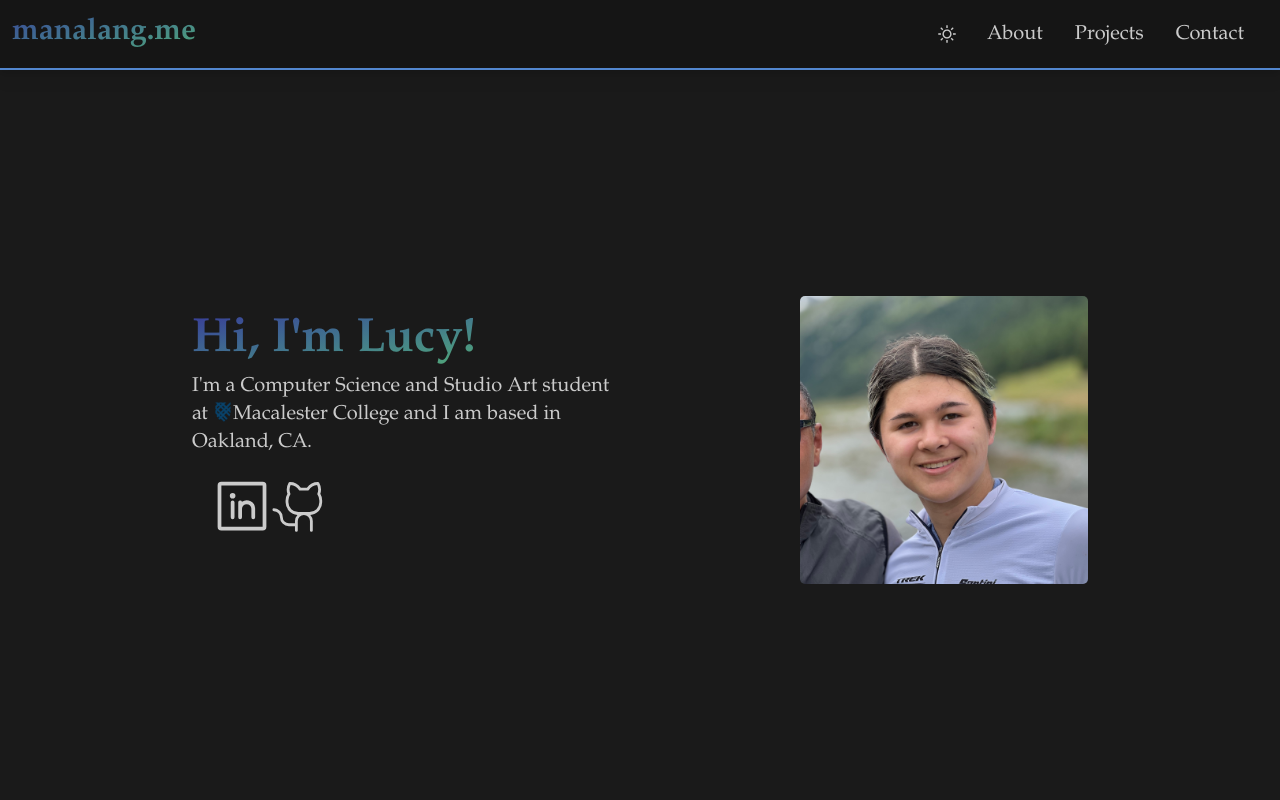
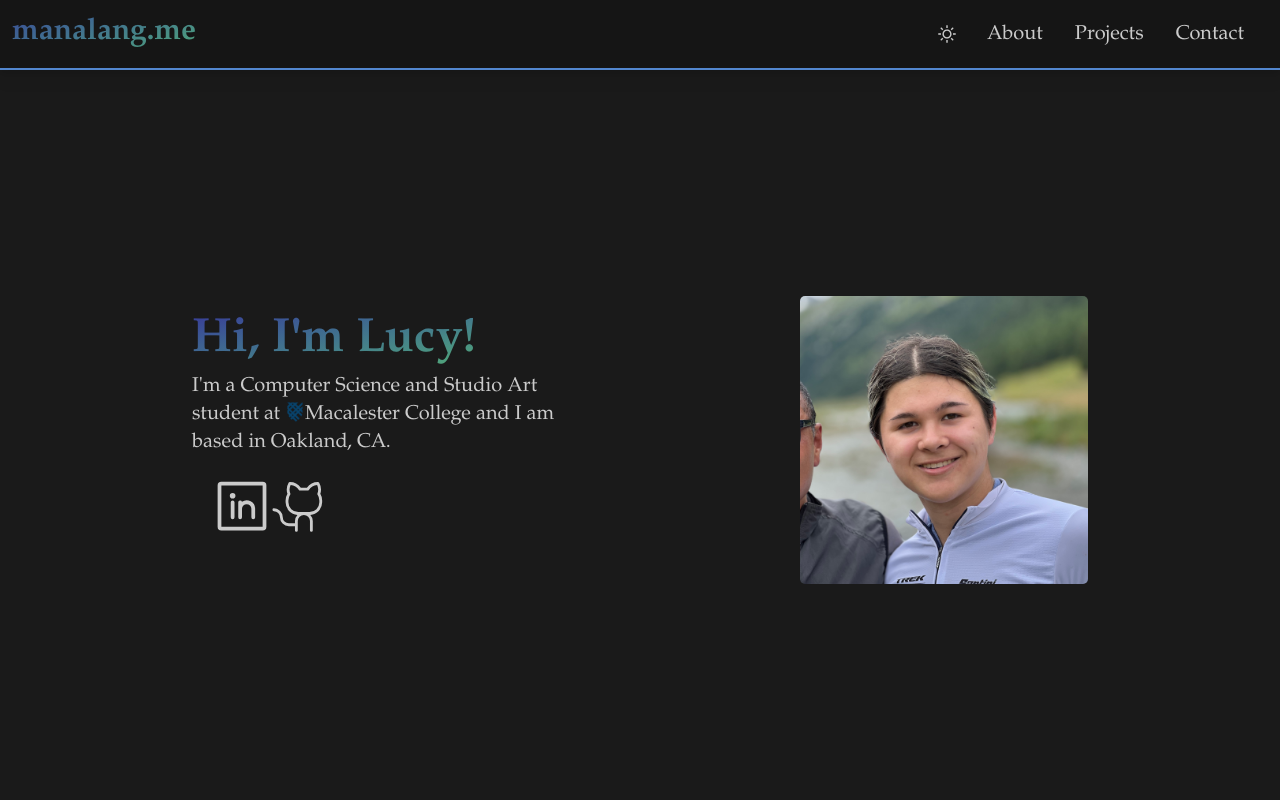
Before and after one commit to LucyManalang/my-website, a Next.js app: page / in a window 1280 px wide. Shown: the top 800 px of the page. Built offline with nearby package versions, Linux system fonts and the light colour scheme.

Commit message:
indentation of hero

```diff
--- a/src/app/page.tsx
+++ b/src/app/page.tsx
@@ -68,8 +68,8 @@ const App = () => {
           <div className="my-5 max-w-sm">
             <h1>Hi, I{"'"}m Lucy!</h1>
             <div>
-              <p className="text-nowrap">
-                I{"'"}m a Computer Science and Studio Art student <br /> at{' '}
+              <p>
+                I{"'"}m a Computer Science and Studio Art student at{' '}
                 <Link
                   className="hover:text-secondary"
                   href="https://www.macalester.edu/"
@@ -84,8 +84,7 @@ const App = () => {
                   />
                   Macalester College{' '}
                 </Link>
-                and I am based in <br />
-                Oakland, CA.
+                and I am based in Oakland, CA.
               </p>
             </div>
             <div className="m-5">{socialList}</div>
```
